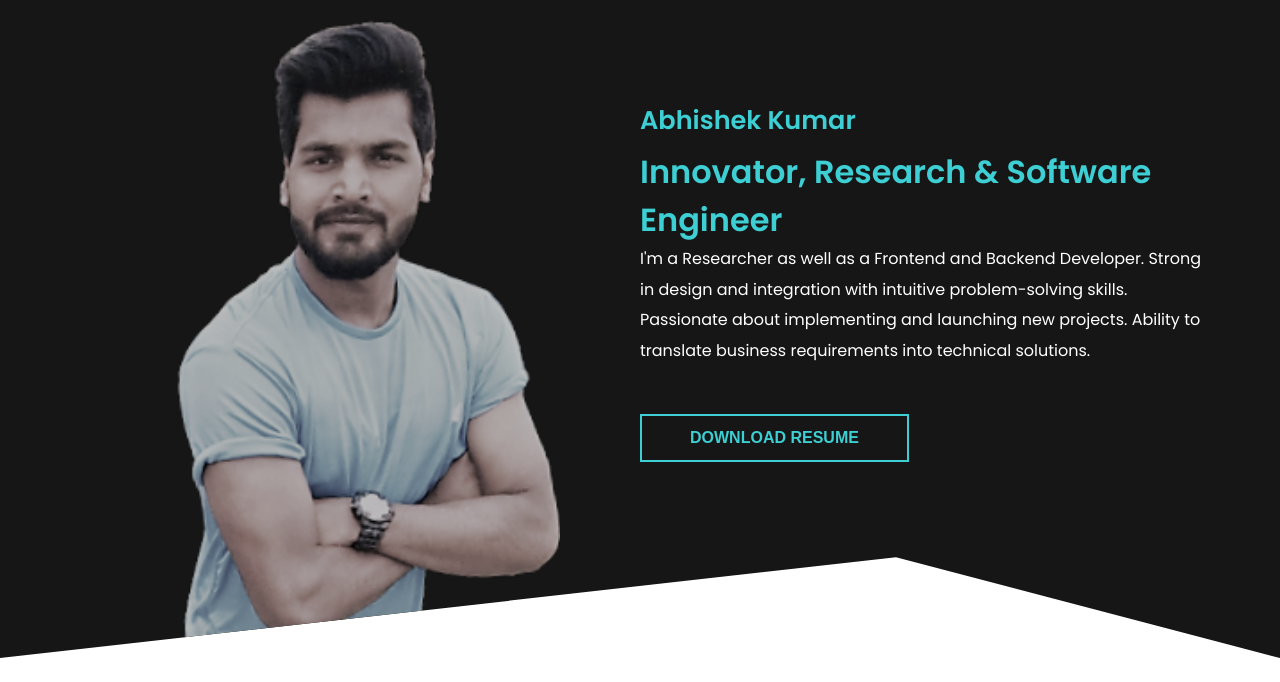
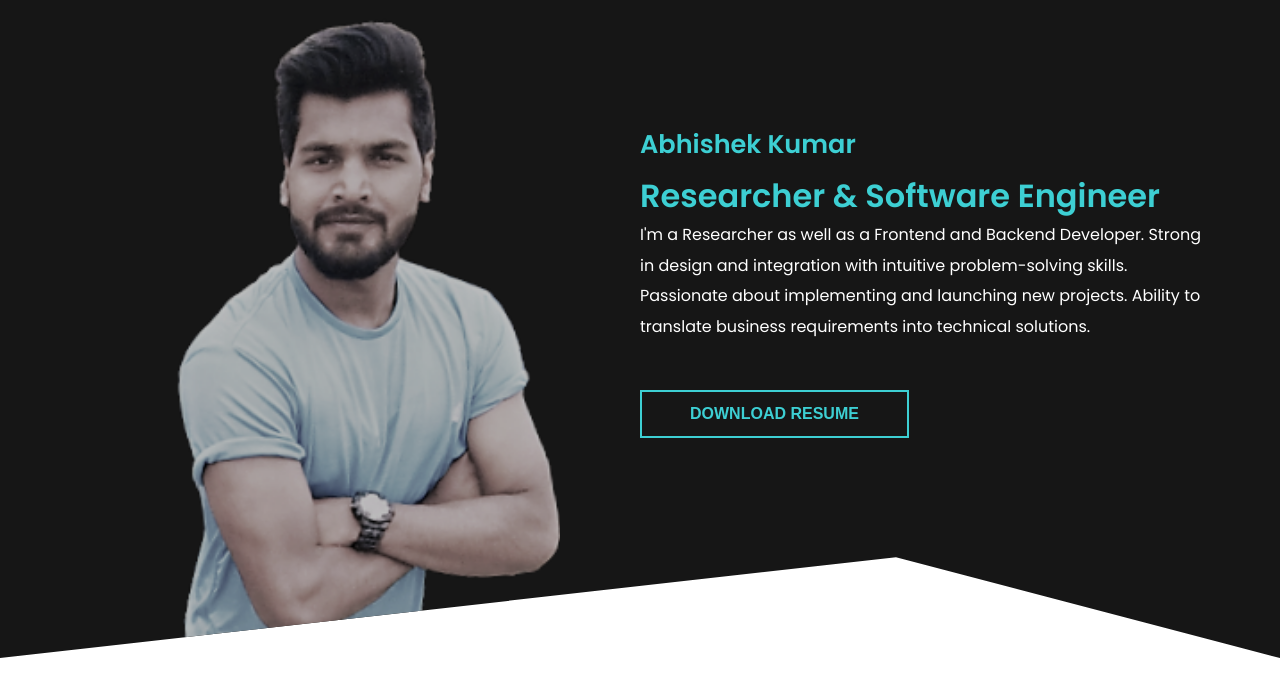
Before and after one commit to abhi7275/Abhishek-Kumar, a plain HTML site: page portfolio/index.html in a window 1280 px wide. Shown: the part 118-800 px from the top of the page. Drawn offline with nearby package versions, Linux system fonts and the light colour scheme.

Commit message:
Update index.html

```diff
--- a/portfolio/index.html
+++ b/portfolio/index.html
@@ -58,7 +58,7 @@
                     </div>
                     <div class="right flex-1">
                         <h6>Abhishek Kumar</h6>
-                        <h1> <span>Innovator, Research & Software Engineer</span></h1>
+                        <h1> <span>Researcher & Software Engineer</span></h1>
                         <p>I'm a Researcher as well as a Frontend and Backend Developer.
                             Strong in design and integration with intuitive problem-solving skills.
                             Passionate about implementing and launching new projects. Ability to translate business requirements into technical solutions.</p>
```
